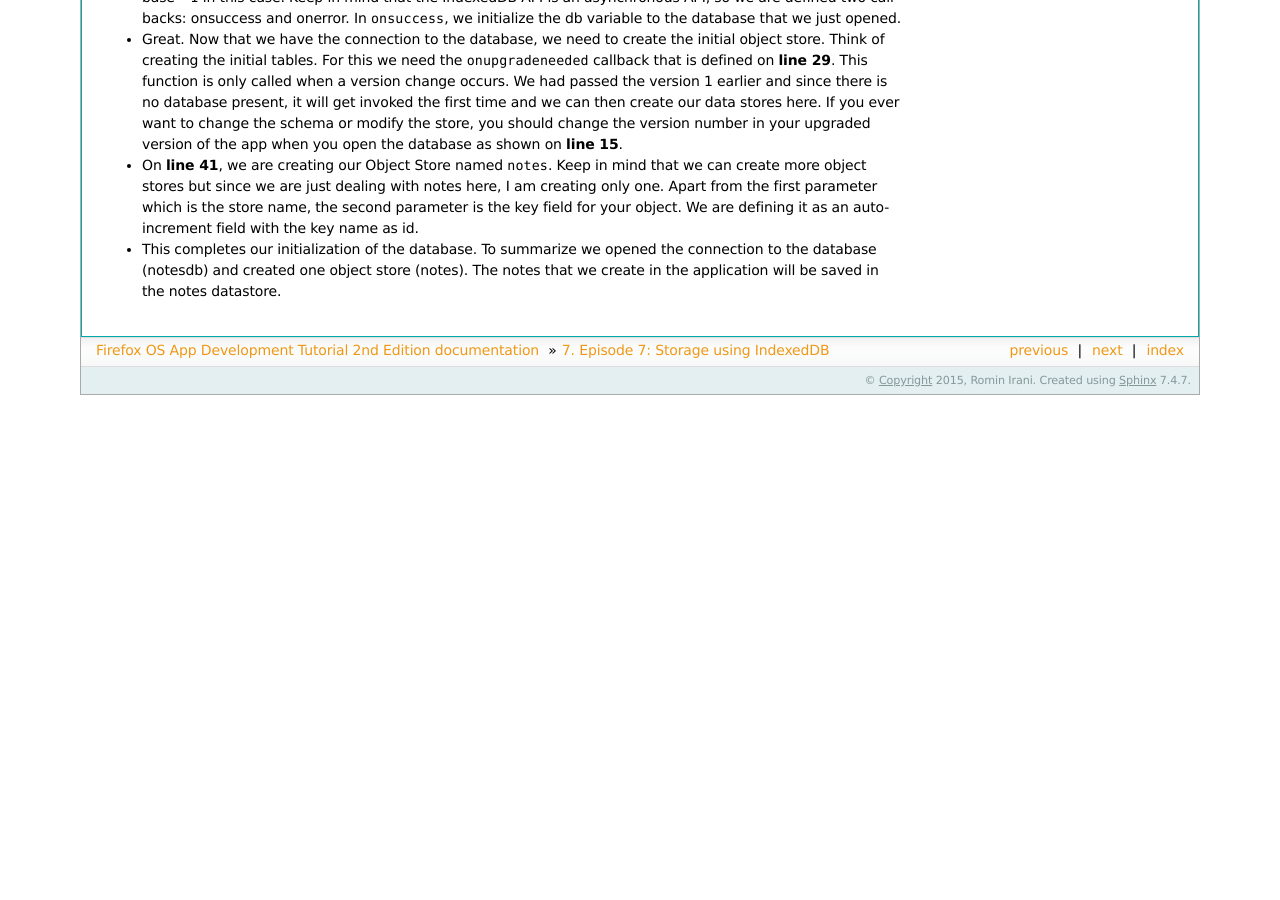
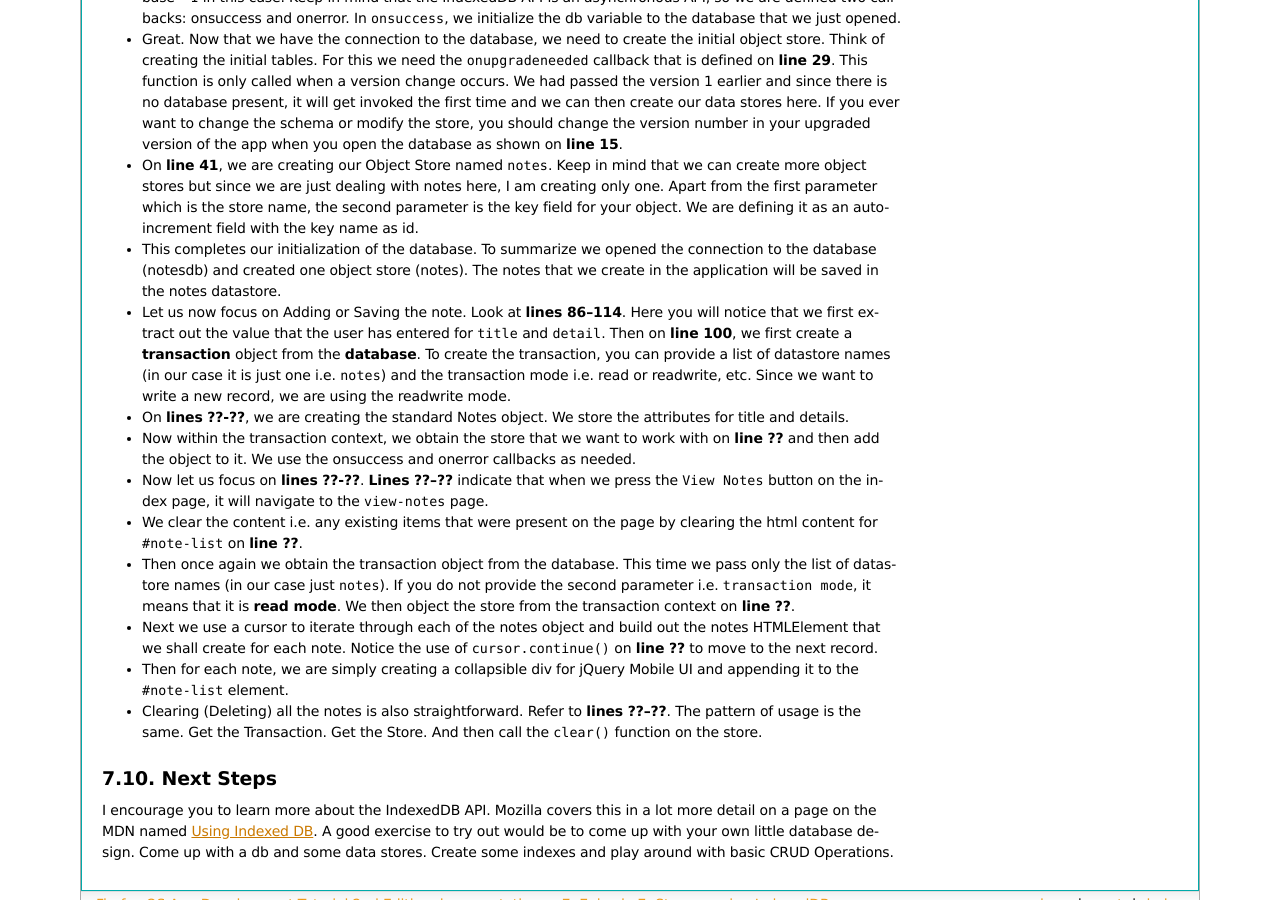
Before and after one commit to anicholakos/complete_fxos_tutorial, a Sphinx documentation site: the page built from source/episode07.rst, in a window 1280 px wide and 900 px high, scrolled down 7108 px. Built offline with Sphinx 7.4.7, drawn with Linux system fonts in a browser that asks for light colours; formulas are drawn with MathJax 3; before the commit the page ends 7503 px from its top, so only the background shows below that.

Commit message:
Working on Episode 7.

```diff
--- a/source/episode03.rst
+++ b/source/episode03.rst
@@ -18,7 +18,7 @@ Prerequisites
 
 * You have setup your machine with the Firefox OS Simulator.  If not you can
   check out :ref:`dev_setup`, which takes you through the entire setup.
-* You have install the ``zipcodeapp`` that we covered in :ref:`hello_world`.
+* You have installed the ``zipcodeapp`` that we covered in :ref:`hello_world`.
   This tutorial uses that as an example, but if you have any other application
   installed in the Firefox WebIDE, then you should be able to follow along. But
   I strongly suggest getting the `zipcodeapp source code from Github
--- a/source/episode07.rst
+++ b/source/episode07.rst
@@ -236,3 +236,44 @@ IndexedDB JavaScript API:
   connection to the database (notesdb) and created one object store (notes).
   The notes that we create in the application will be saved in the notes
   datastore.
+* Let us now focus on Adding or Saving the note. Look at **lines 86–114**.
+  Here you will notice that we first extract out the value that the user has
+  entered for ``title`` and ``detail``. Then on **line 100**, we first create a
+  **transaction** object from the **database**. To create the transaction, you
+  can provide a list of datastore names (in our case it is just one i.e.
+  ``notes``) and the transaction mode i.e. read or readwrite, etc. Since we
+  want to write a new record, we are using the readwrite mode.
+* On **lines ??-??**, we are creating the standard Notes object. We store the
+  attributes for title and details.
+* Now within the transaction context, we obtain the store that we want to work
+  with on **line ??** and then add the object to it. We use the onsuccess and
+  onerror callbacks as needed.
+* Now let us focus on **lines ??-??**. **Lines ??–??** indicate that when we
+  press the ``View Notes`` button on the index page, it will navigate to the
+  ``view-notes`` page.
+* We clear the content i.e. any existing items that were present on the page
+  by clearing the html content for ``#note-list`` on **line ??**.
+* Then once again we obtain the transaction object from the database. This
+  time we pass only the list of datastore names (in our case just ``notes``).
+  If you do not provide the second parameter i.e. ``transaction mode``, it
+  means that it is **read mode**. We then object the store from the transaction
+  context on **line ??**.
+* Next we use a cursor to iterate through each of the notes object and build
+  out the notes HTMLElement that we shall create for each note. Notice the use
+  of ``cursor.continue()`` on **line ??** to move to the next record.
+* Then for each note, we are simply creating a collapsible div for jQuery
+  Mobile UI and appending it to the ``#note-list`` element.
+* Clearing (Deleting) all the notes is also straightforward. Refer to
+  **lines ??–??**. The pattern of usage is the same. Get the Transaction. Get
+  the Store. And then call the ``clear()`` function on the store.
+
+
+Next Steps
+----------
+
+I encourage you to learn more about the IndexedDB API. Mozilla covers this in a
+lot more detail on a page on the MDN named `Using Indexed DB
+<https://developer.mozilla.org/en-US/docs/Web/API/IndexedDB_API/Using_IndexedDB>`__.
+A good exercise to try out would be to come up with your own little database
+design. Come up with a db and some data stores. Create some indexes and play
+around with basic CRUD Operations.
--- a/source/index.rst
+++ b/source/index.rst
@@ -6,9 +6,10 @@ Firefox OS App Development Tutorial
 
 by Romin Irani
 
-remixed and updated by Jeff Elkner, Sotirios Nicholakos, and Finn Cardiff
+remixed and updated by Jeff Elkner, Sotirios Nicholakos, Finn Cardiff, and
+Alex Hirschberg
 
-Last updated: 20 May 2015
+Last updated: 26 May 2015
 
 Episodes
 ========
```
